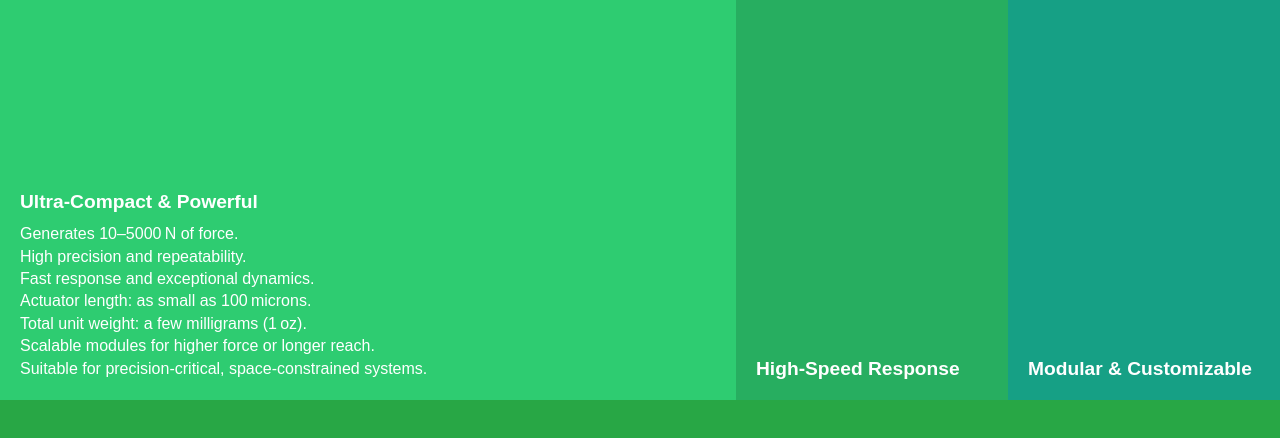
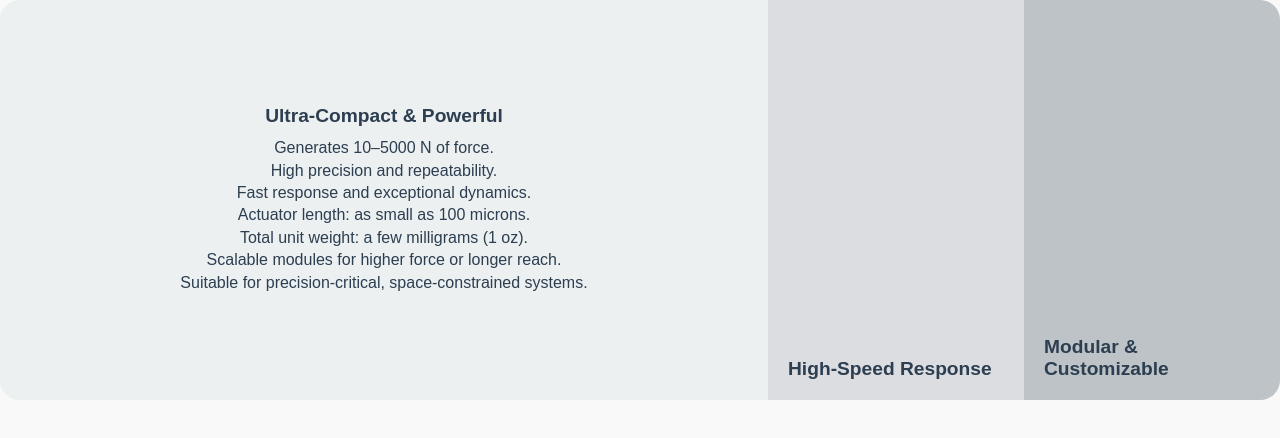
Before and after one commit to ameedwl/accordion-widget, a plain HTML site: page index.html in a window 1280 px wide. Drawn offline with Linux system fonts and the light colour scheme.

Commit message:
Update index.html

```diff
--- a/index.html
+++ b/index.html
@@ -3,31 +3,39 @@
 <head>
   <meta charset="UTF-8">
   <meta name="viewport" content="width=device-width, initial-scale=1.0">
-  <title>Green Accordion</title>
+  <title>Grey Accordion</title>
   <style>
     * { box-sizing: border-box; margin: 0; padding: 0; }
-    body { font-family: Arial, sans-serif; background-color: #28a745; }
+    body { font-family: Arial, sans-serif; background-color: #f9f9f9; }
     .accordion {
       display: flex;
       width: 100%;
       height: 400px;
       overflow: hidden;
+      border-radius: 20px;
+      background-color: #f0f0f0; /* container background */
     }
     .panel {
       flex: 1;
       position: relative;
-      /* Use solid green shades */
-      background-color: #2ecc71;
+      background-color: #ecf0f1;
       transition: flex 0.5s ease;
       cursor: pointer;
-      color: white;
-      display: flex;
-      align-items: flex-end;
-      padding: 20px;
+      color: #2c3e50;
+      overflow: hidden;
     }
-    .panel:nth-child(2) { background-color: #27ae60; }
-    .panel:nth-child(3) { background-color: #16a085; }
+    .panel:nth-child(2) { background-color: #dcdde1; }
+    .panel:nth-child(3) { background-color: #bdc3c7; }
 
+    .panel .content {
+      position: absolute;
+      left: 20px;
+      right: 20px;
+      bottom: 20px;
+      transition: bottom 0.5s ease, transform 0.5s ease;
+      transform: translateY(0);
+      text-align: left;
+    }
     .panel .title {
       font-size: 1.2rem;
       font-weight: bold;
@@ -41,6 +49,11 @@
     .panel.active {
       flex: 3;
     }
+    .panel.active .content {
+      bottom: 50%;
+      transform: translateY(50%);
+      text-align: center;
+    }
     .panel.active .desc {
       display: block;
     }
@@ -51,23 +64,23 @@
 <div class="accordion">
   <div class="panel active">
     <div class="content">
-      <div class="title">Ultra‑Compact & Powerful</div>
+      <div class="title">Ultra-Compact & Powerful</div>
       <div class="desc">
-        Generates 10–5000 N of force.<br>
+        Generates 10–5000 N of force.<br>
         High precision and repeatability.<br>
         Fast response and exceptional dynamics.<br>
-        Actuator length: as small as 100 microns.<br>
-        Total unit weight: a few milligrams (1 oz).<br>
+        Actuator length: as small as 100 microns.<br>
+        Total unit weight: a few milligrams (1 oz).<br>
         Scalable modules for higher force or longer reach.<br>
-        Suitable for precision‑critical, space‑constrained systems.
+        Suitable for precision-critical, space-constrained systems.
       </div>
     </div>
   </div>
   <div class="panel">
     <div class="content">
-      <div class="title">High‑Speed Response</div>
+      <div class="title">High-Speed Response</div>
       <div class="desc">
-        Sub‑millisecond actuation time.<br>
+        Sub-millisecond actuation time.<br>
         Ideal for dynamic applications.<br>
         Minimal latency and high repeat rate.
       </div>
@@ -86,12 +99,9 @@
 </div>
 
 <script>
-  // Grab all panels
   document.querySelectorAll('.panel').forEach(panel => {
     panel.addEventListener('click', () => {
-      // Remove .active from others
       document.querySelectorAll('.panel').forEach(p => p.classList.remove('active'));
-      // Add .active to clicked
       panel.classList.add('active');
     });
   });
```
